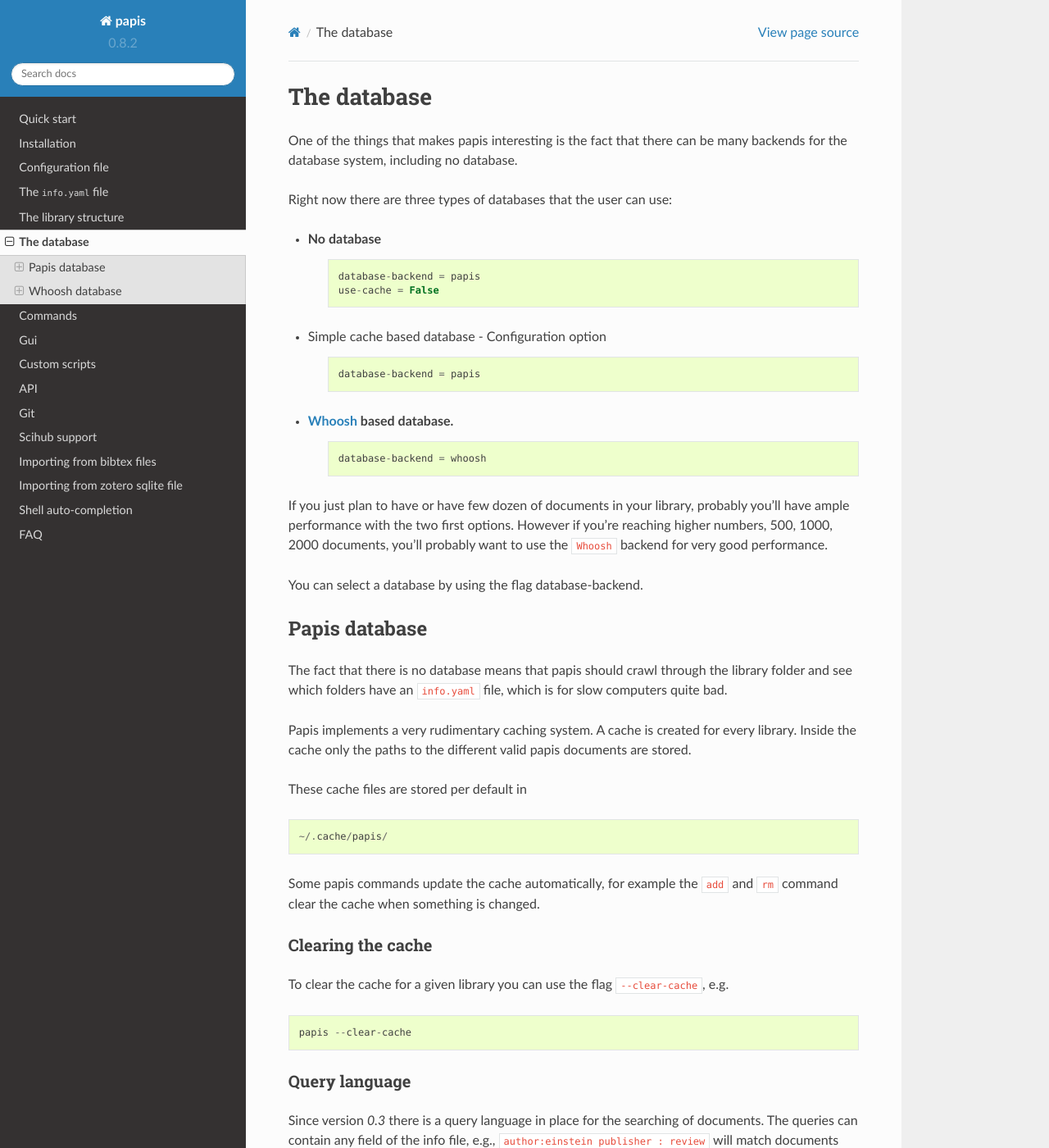
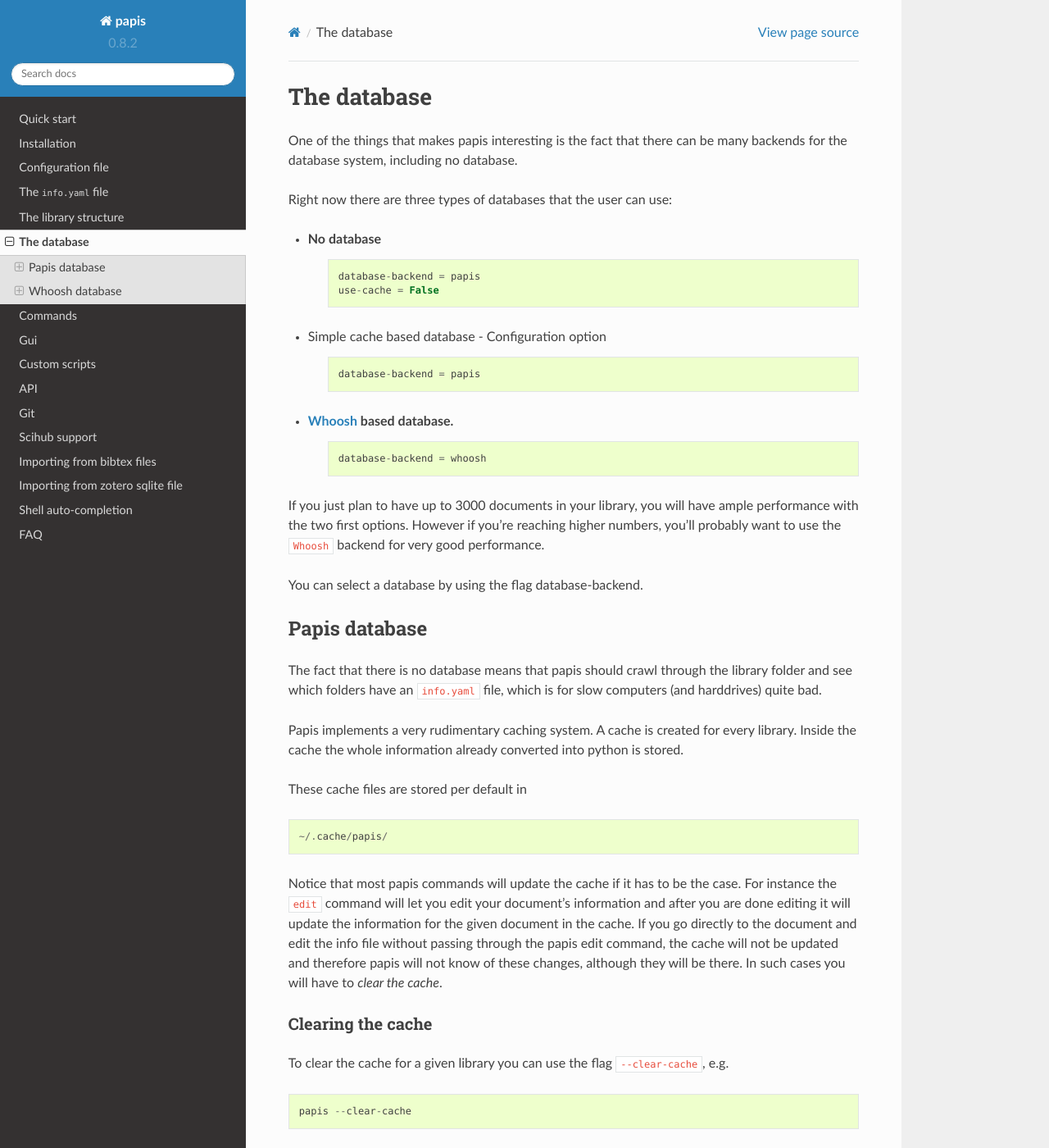
Before and after one commit to papis/papis, a Sphinx documentation site: the page built from doc/source/database_structure.rst, in a window 1280 px wide and 1400 px high. Shown: the whole window at 82% size. Built offline with Sphinx 7.4.7 and the Read the Docs theme 2.0.0, drawn with Linux system fonts in a browser that asks for light colours.

Commit message:
docs: Update db

```diff
--- a/doc/source/database_structure.rst
+++ b/doc/source/database_structure.rst
@@ -23,9 +23,9 @@
 
       database-backend = whoosh
 
-If you just plan to have or have few dozen of documents in your library,
-probably you'll have ample performance with the two first options.
-However if you're reaching higher numbers, 500, 1000, 2000 documents,
+If you just plan to have up to 3000 documents in your library,
+you will have ample performance with the two first options.
+However if you're reaching higher numbers,
 you'll probably want to use the ``Whoosh`` backend for very good performance.
 
 You can select a database by using the flag
@@ -36,11 +36,11 @@
 
 The fact that there is no database means that papis should crawl through
 the library folder and see which folders have an ``info.yaml`` file, which
-is for slow computers quite bad.
+is for slow computers (and harddrives) quite bad.
 
 Papis implements a very rudimentary caching system. A cache is created for
-every library. Inside the cache only the paths to the different valid papis
-documents are stored.
+every library. Inside the cache the whole information already converted
+into python is stored.
 
 These cache files are stored per default in
 
@@ -48,8 +48,14 @@
 
   ~/.cache/papis/
 
-Some papis commands update the cache automatically, for example the ``add`` and
-``rm`` command clear the cache when something is changed.
+Notice that most papis commands will update the cache if it has to be the case.
+For instance the ``edit`` command will let you edit your document's information
+and after you are done editing it will update the information for the given
+document in the cache.
+If you go directly to the document and edit the info file without
+passing through the papis edit command, the cache will not be updated and
+therefore papis will not know of these changes, although they will be there.
+In such cases you will have to *clear the cache*.
 
 Clearing the cache
 ^^^^^^^^^^^^^^^^^^
```
